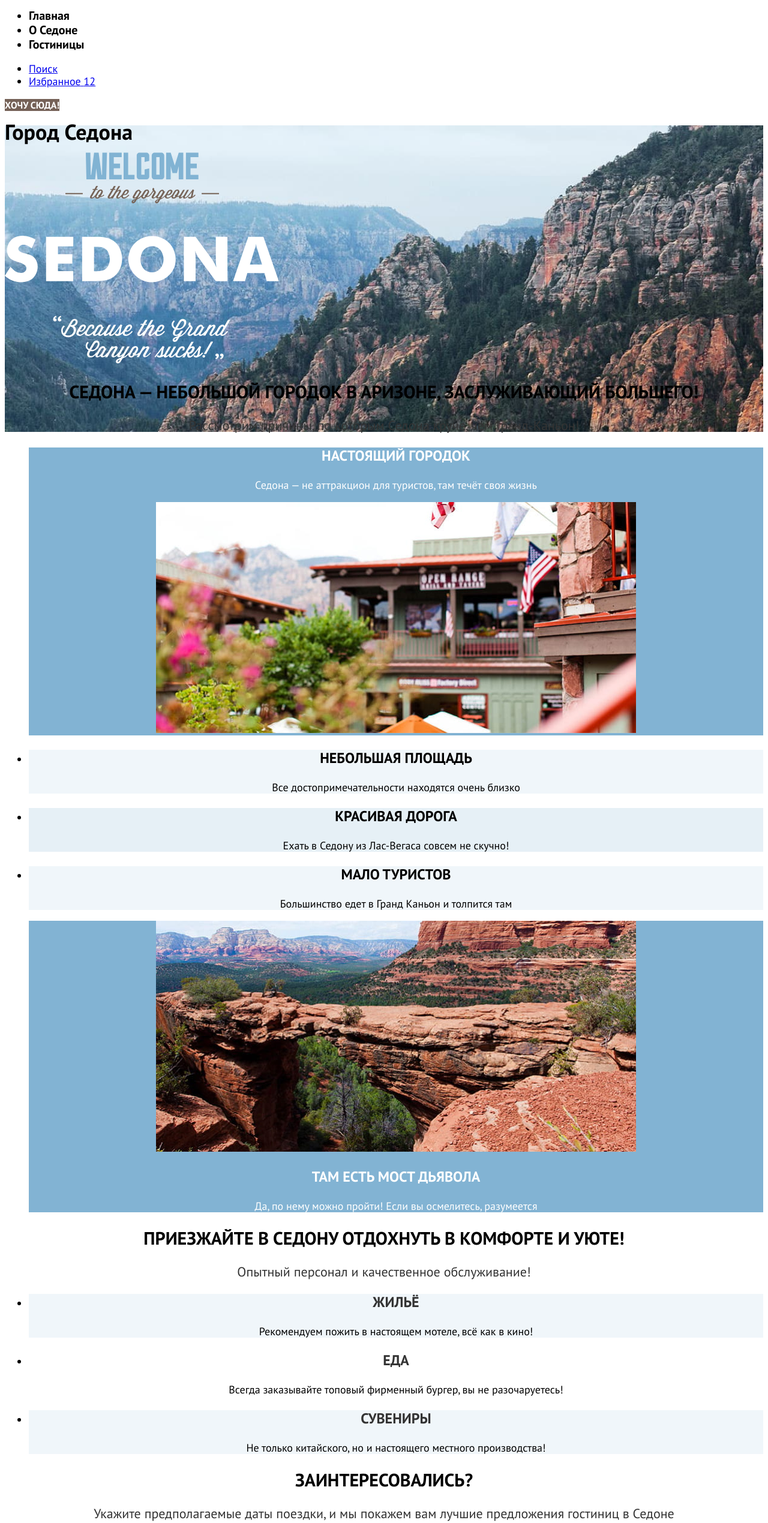
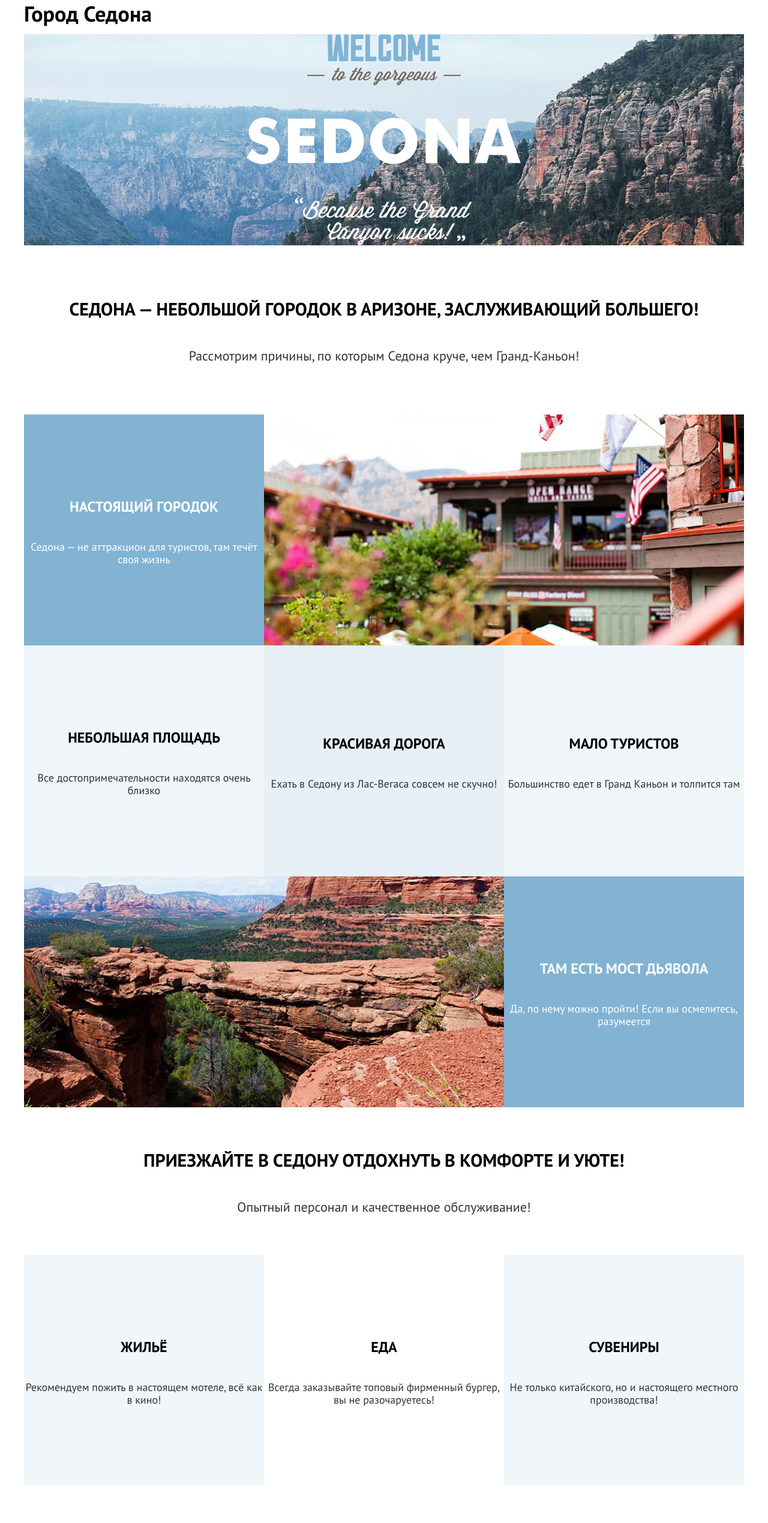
Before and after one commit to htmlacademy-htmlcss/2496403-sedona-39, a plain HTML site: page index.html in a window 1280 px wide. Shown: the part 86-2625 px from the top of the page at 60% size. Drawn offline with Linux system fonts and the light colour scheme.

Commit message:
Обновляет файл стилей с сетками

```diff
--- a/styles/styles.css
+++ b/styles/styles.css
@@ -14,7 +14,16 @@
   font-display: swap;
 }
 
+html {
+  height: 100%;
+
+}
+
 body {
+  margin: 0;
+  display: flex;
+  flex-direction: column;
+  min-height: 100%;
   font-family: "PT Sans", sans-serif;
   font-size: 18px;
   line-height: 21px;
@@ -23,8 +32,13 @@ body {
 
 }
 
+.main-container {
+  flex-grow: 1;
+}
+
 
 .button {
+  display: inline-block;
   font-family: inherit;
   font-size: 16px;
   line-height: 20px;
@@ -34,12 +48,46 @@ body {
   background-color: #756157;
   text-decoration: none;
   text-transform: uppercase;
+  border: 0;
 }
 
+.button-bigger {
+  font-size: 20px;
+  line-height: 36px;
+}
 
 /* Pages */
+.main-header {
+  display: flex;
+  width: 1060px;
+  margin: 0 auto;
+}
+.navigation {
+  display: flex;
+  width: 892px;
+}
+
+.navigation-list {
+  margin: 0;
+  margin-left: 30px;
+  padding: 0;
+  width: 339px;
+}
+
+.navigation-user {
+  margin: 0;
+  padding: 0;
+  max-width: 100px;
+  margin-left: auto;
+}
+
+.page-container {
+  width: 1200px;
+  margin: 0 auto;
+}
 
 .page-header {
+
   color: #000000;
   background-color: #ffffff;
 
@@ -51,21 +99,71 @@ body {
   line-height: 24px;
   text-align: center;
   color: #000000;
-  background-color: #ffffff;
   text-decoration: none;
-  text-transform: none;
 
 }
 
 .main-index {
-  background-image: url("../images/background-welcome-to-sedona.jpg");
-  background-size: 100% auto;
-  background-repeat: no-repeat;
+
   color: #000000;
   background-color: #ffffff;
 }
 
+.logo-main {
+  display: block;
+  margin: 0 auto;
+}
+
+.main-header-logo-background {
+  background-image: url("../images/background-welcome-to-sedona.jpg");
+  background-size: 100% auto;
+  background-repeat: no-repeat;
+}
+
+.text-after-logo {
+  width: 1200px;
+  height: 282px;
+  display: flex;
+  justify-content: center;
+  flex-direction: column;
+
+}
 /* List */
+.advantages-list {
+  margin: 0;
+  padding: 0;
+
+}
+
+.advantages-item {
+  width: 400px;
+  height: 385px;
+  display: flex;
+  justify-content: center;
+  flex-direction: column;
+}
+
+.advantages-item-dark-blue-photo-after-text {
+  display: flex;
+  text-align: center;
+}
+
+.advantages-item-dark-blue-photo-before-text {
+  display: flex;
+  text-align: center;
+}
+
+.advantages-item-no-photo {
+  display: flex;
+  text-align: center;
+  flex-direction: row;
+  justify-content: center;
+}
+.advantages-item-text {
+  display: flex;
+  justify-content: center;
+  flex-direction: column;
+}
 
 .city-description-title {
   font-size: 30px;
@@ -98,6 +196,9 @@ body {
   line-height: 28px;
   text-transform: uppercase;
 }
+.advantages-description {
+  color: #333333;
+}
 
 .advantages-item-dark-blue-photo-after-text {
   color: #ffffff;
@@ -115,6 +216,14 @@ body {
 .advantages-item-dark-blue-photo-before-text {
   color: #ffffff;
   background-color: #82b3d3;
+}
+
+.text-why-come-to-sedona {
+  width: 1200px;
+  height: 246px;
+  display: flex;
+  justify-content: center;
+  flex-direction: column;
 }
 
 .welcome-to-sedona-title {
@@ -138,23 +247,52 @@ body {
   text-transform: none;
 }
 
+.why-come-to-sedona-list {
+  margin: 0;
+  padding: 0;
+  display: flex;
+  justify-content: center;
+  flex-direction: row;
+
+}
+
+.why-come-to-sedona-item {
+  width: 400px;
+  height: 385px;
+  display: flex;
+  justify-content: center;
+  flex-direction: column;
+}
+
 .why-come-to-sedona-title {
   font-size: 24px;
   line-height: 28px;
   text-transform: uppercase;
-  color: #333333;
+  color: #000000;
   text-align: center;
 }
 
+.why-come-to-sedona-subtitle {
+  color: #333333;
+}
 .why-come-to-sedona-description {
   font-size: 18px;
   line-height: 21px;
   text-transform: none;
   text-align: center;
+  color: #333333;
 }
 
 .why-come-to-sedona-item-light-blue {
   background-color: rgba(131, 179, 211, 0.12);
+}
+
+.interested {
+  width: 1200px;
+  height: 406px;
+  display: flex;
+  justify-content: center;
+  flex-direction: column;
 }
 
 .interested-title {
@@ -181,6 +319,11 @@ body {
   background-image: url("../images/subscription.jpg");
   background-size: 100% auto;
   background-repeat: no-repeat;
+  width: 1200px;
+  height: 414px;
+  display: flex;
+  justify-content: center;
+  flex-direction: column;
 
 }
 .subscription-title {
@@ -204,8 +347,14 @@ body {
 }
 
 .subscription-form {
+  display: flex;
+  justify-content: center;
   font-family: inherit;
   color: #000000;
+}
+
+.subscription-form-input {
+  font-family: inherit;
 }
 
 .subscription-form-button {
@@ -219,18 +368,24 @@ body {
     text-transform: uppercase;
     text-align: center;
     color: #000000;
+    text-decoration: none;
 
 }
 
+.main-catalog-filter-background {
+  background-image: url(../images/filter.jpg);
+  background-repeat: no-repeat;
+  background-color: #82b3d3;
+  background-size: cover
+}
 
 .main-catalog-filter {
   font-size: 18px;
   line-height: 21px;
   color: #ffffff;
-  background-image: url(../images/filter.jpg);
-  background-size: 100% auto;
-  background-repeat: no-repeat;
+
 }
+
 
 .inner-header-title {
   font-size: 60px;
@@ -279,6 +434,7 @@ body {
   font-weight: 700;
   line-height: 36px;
   color: #000000;
+  text-transform: uppercase ;
 }
 
 .catalog-filter-results-select{
@@ -313,6 +469,7 @@ body {
 
 .button-blue {
   background-color: #82b3d3;
+
 }
 
 .button-green {
@@ -322,6 +479,9 @@ body {
 .catalog-cards-rating {
   background-color: #f2f2f2;
   color: #333333;
+  font-size: 16px;
+  line-height: 20px;
+  text-transform: uppercase;
 
 }
 
```
